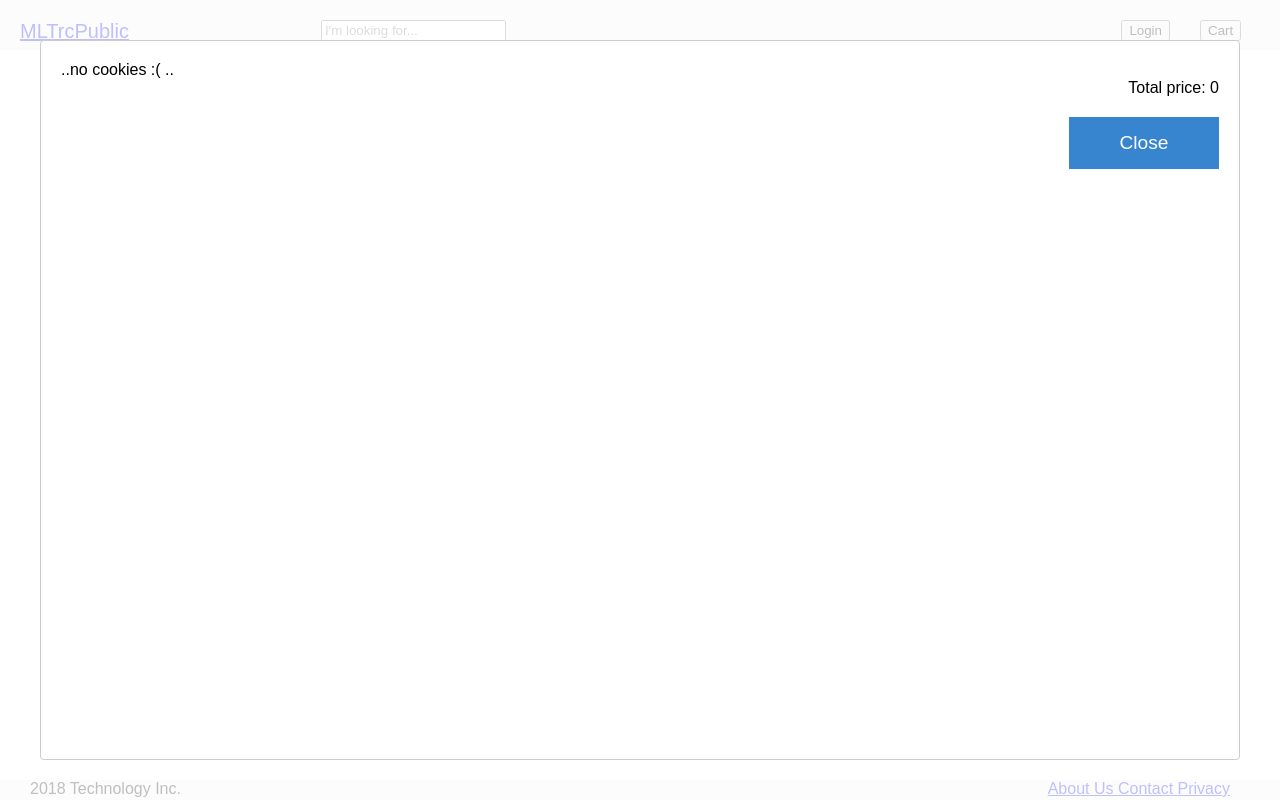
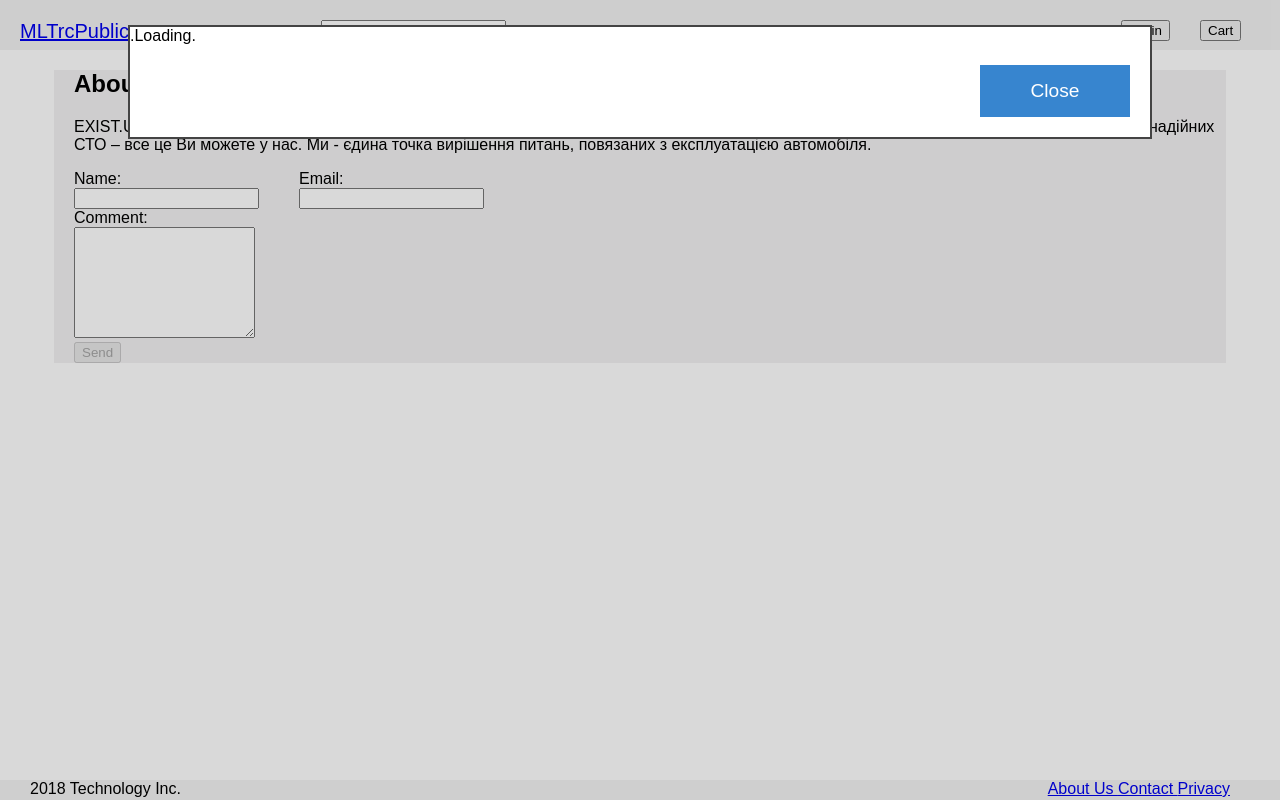
Before and after one commit to terryperun/internet_shop_react_redux, a React (Create React App) app: page /about in a window 1280 px wide. Both pictures are taken after a click on the button "Cart". Shown: the top 800 px of the page. Built offline with nearby package versions, Linux system fonts and the light colour scheme; no server answers.

Commit message:
recycle modalCart

```diff
--- a/src/components/Header/Header.js
+++ b/src/components/Header/Header.js
@@ -19,39 +19,39 @@ class Header extends Component {
   constructor(props) {
     super(props);
 
-    this.state = {
-      showModal: false,
-      products: [],
-      // findInPage: '',
-    };
+    // this.state = {
+    //   showModal: false,
+    //   products: [],
+    //   // findInPage: '',
+    // };
 
     this.pushToCard = this.pushToCard.bind(this);
-    this.navigateToItem = this.navigateToItem.bind(this);
-    this.onRemoveFromCart = this.onRemoveFromCart.bind(this);
-    this.fetchProductsById = this.fetchProductsById.bind(this);
-    this.handleCloseModal = this.handleCloseModal.bind(this);
+    // this.navigateToItem = this.navigateToItem.bind(this);
+    // this.onRemoveFromCart = this.onRemoveFromCart.bind(this);
+    // this.fetchProductsById = this.fetchProductsById.bind(this);
+    // this.handleCloseModal = this.handleCloseModal.bind(this);
     this.interactLogBtn = this.interactLogBtn.bind(this);
-    this.closeModalCart = this.closeModalCart.bind(this);
+    // this.closeModalCart = this.closeModalCart.bind(this);
     // this.findInPage = this.findInPage.bind(this);
   }
 
-  componentWillMount() {
-    Modal.setAppElement('body');
-  }
+  // componentWillMount() {
+  //   Modal.setAppElement('body');
+  // }
 
-  onRemoveFromCart(item) {
-    this.props.removeFromCart(item);
-    this.setState({
-      products: this.state.products.filter(i => i !== item),
-    });
-  }
+  // onRemoveFromCart(item) {
+  //   this.props.removeFromCart(item);
+  //   this.setState({
+  //     products: this.state.products.filter(i => i !== item),
+  //   });
+  // }
 
-  closeModalCart() {
-    this.setState({
-      showModal: false,
-    });
-    window.history.pushState('', '', '/');
-  }
+  // closeModalCart() {
+  //   this.setState({
+  //     showModal: false,
+  //   });
+  //   window.history.pushState('', '', '/');
+  // }
 
   interactLogBtn() {
     console.log('do', this.props.userInfo);
@@ -63,43 +63,50 @@ class Header extends Component {
     }
   }
 
-  async fetchProductsById() {
-    const getProductsByIds = (ids) => {
-      const queryString = ids.map(id => `ids[]=${id}`).join('&&');
+  // async fetchProductsById() {
+  //   const getProductsByIds = (ids) => {
+  //     const queryString = ids.map(id => `ids[]=${id}`).join('&&');
 
-      return fetch(`/api/v2/products?${queryString}`).then(raw =>
-        raw.json());
-    };
-    if (this.props.cartIds.length > 0) {
-      const products = await getProductsByIds(this.props.cartIds);
-      this.setState({ products });
-    }
-  }
+  //     return fetch(`/api/v2/products?${queryString}`).then(raw =>
+  //       raw.json());
+  //   };
+  //   if (this.props.cartIds.length > 0) {
+  //     const products = await getProductsByIds(this.props.cartIds);
+  //     this.setState({ products });
+  //   }
+  // }
 
   pushToCard() {
     // this.setState({
     //   currentLocation: window.location.href,
     // });
-    const page = '';
-    window.history.pushState(page, 'Cart', '/cart');
-    this.setState({
-      showModal: true,
+    // const page = '';
+    // window.history.pushState(page, 'Cart', '/cart');
+    this.props.history.push({
+      pathname: '/cart',
+      state: {
+        modal: true,
+        // product,
+      },
     });
+    // this.setState({
+    //   showModal: true,
+    // });
 
-    this.fetchProductsById();
+    // this.fetchProductsById();
     // this.props.openModalCart(true);
   }
 
-  navigateToItem(id) {
-    this.props.history.push(`/product/${id}`);
-  }
+  // navigateToItem(id) {
+  //   this.props.history.push(`/product/${id}`);
+  // }
 
-  handleCloseModal() {
-    this.setState({
-      showModal: false,
-    });
-    // this.props.openModalCart(false);
-  }
+  // handleCloseModal() {
+  //   this.setState({
+  //     showModal: false,
+  //   });
+  //   // this.props.openModalCart(false);
+  // }
 
   loginBtn() {
     if (this.props.userInfo) {
@@ -119,25 +126,24 @@ class Header extends Component {
     );
   }
 
-  renderProduct() {
-    if (this.state.products.length === 0) {
-      return <div>..no cookies :( ..</div>;
-    }
-    return (
-      <div>
-        <CartItemList
-          products={this.state.products}
-          navigateToItem={this.navigateToItem}
-          onRemoveFromCart={this.onRemoveFromCart}
-          // closeModalCart={this.closeModalCart}
-        />
-      </div>
-    );
-  }
+  // renderProduct() {
+  //   if (this.state.products.length === 0) {
+  //     return <div>..no cookies :( ..</div>;
+  //   }
+  //   return (
+  //     <div>
+  //       <CartItemList
+  //         products={this.state.products}
+  //         navigateToItem={this.navigateToItem}
+  //         onRemoveFromCart={this.onRemoveFromCart}
+  //       />
+  //     </div>
+  //   );
+  // }
 
   render() {
     const { openModal, location } = this.props;
-    const content = this.renderProduct();
+    // const content = this.renderProduct();
     const loginBtn = this.loginBtn();
     const fullName = this.fullName();
     return (
@@ -147,9 +153,7 @@ class Header extends Component {
         </div>
         <div className={s.searchContainer}>
           <form>
-            <input
-              placeholder="I'm looking for..."
-            />
+            <input placeholder="I'm looking for..." />
           </form>
         </div>
         <div className={s.cart}>
@@ -187,7 +191,7 @@ class Header extends Component {
         </div>
         <div className={s.fullName}>{fullName}</div>
 
-        <Modal
+        {/* <Modal
           isOpen={this.state.showModal}
           // isOpen={this.props.openModalCartBull}
           contentLabel="Minimal Modal Example"
@@ -206,15 +210,9 @@ class Header extends Component {
               >
                 Close
               </button>
-              {/* <button
-                className={s.closeModalCartBtn}
-                onClick={() => this.props.openModalCart(false)}
-              >
-                Close
-              </button> */}
             </div>
           </div>
-        </Modal>
+        </Modal> */}
       </header>
     );
   }
@@ -225,13 +223,11 @@ const mapStateToProps = state => ({
   totalPrice: state.cart.totalPrice,
   userInfo: state.auth.viewer,
   amountProductsCard: state.cart.items.length,
-  // openModalCartBull: state.cart.openModalCart,
 });
 
 const mapDispatchToProps = {
   removeFromCart: cartActions.removeFromCart,
   removeConnectedUser: authOperations.removeConnectedUser,
-  // openModalCart: cartActions.openModalCart,
 };
 
 export default withRouter(connect(
--- a/src/routes/Cart/CartView.js
+++ b/src/components/ModalCart/ModalCart.js
@@ -1,13 +1,12 @@
 import React, { Component } from 'react';
 import { connect } from 'react-redux';
 import { withRouter } from 'react-router-dom';
+// import Cart from '../../routes/Cart/CartView';
+import s from './ModalCart.module.css';
 import CartItemList from '../../components/ItemContainers/CartItemList/CartItemList';
-import Header from '../../components/Header/Header';
-import Footer from '../../components/Footer/Footer';
 import * as cartActions from '../../modules/cart/cartActions';
-import s from './CartView.module.css';
 
-class Cart extends Component {
+class ModalCart extends Component {
   constructor(props) {
     super(props);
 
@@ -16,13 +15,14 @@ class Cart extends Component {
     };
     this.onRemoveFromCart = this.onRemoveFromCart.bind(this);
     this.navigateToItem = this.navigateToItem.bind(this);
+    this.back = this.back.bind(this);
   }
 
   async componentDidMount() {
     const getProductsByIds = (ids) => {
       const queryString = ids.map(id => `ids[]=${id}`).join('&&');
 
-      return fetch(`/api/v1/products?${queryString}`).then(raw =>
+      return fetch(`/api/v2/products?${queryString}`).then(raw =>
         raw.json());
     };
     if (this.props.cartIds.length > 0) {
@@ -32,19 +32,27 @@ class Cart extends Component {
   }
 
   onRemoveFromCart(item) {
+    console.log('remove from cart', item);
     this.props.removeFromCart(item);
     this.setState({
       products: this.state.products.filter(i => i !== item),
     });
   }
 
+  back(e) {
+    const { history } = this.props;
+    e.stopPropagation();
+    history.goBack();
+  }
+
   navigateToItem(id) {
+    console.log('toItem', id);
     this.props.history.push(`/product/${id}`);
   }
 
   renderProduct() {
     if (this.state.products.length === 0) {
-      return <div>..no cookies :( ..</div>;
+      return <div>.Loading.</div>;
     }
     return (
       <div>
@@ -61,12 +69,22 @@ class Cart extends Component {
   }
 
   render() {
+    const { history } = this.props;
     const content = this.renderProduct();
     return (
-      <div>
-        <Header />
-        {content}
-        <Footer />
+      <div onClick={e => this.back(e)} className={s.backCart}>
+        <div className={s.modalCart}>
+          {content}
+          <div className={s.closeModalCart}>
+            <button
+              type="button"
+              className={s.closeModalCartBtn}
+              onClick={e => this.back(e)}
+            >
+              Close
+            </button>
+          </div>
+        </div>
       </div>
     );
   }
@@ -84,4 +102,4 @@ const mapDispatchToProps = {
 export default withRouter(connect(
   mapStateToProps,
   mapDispatchToProps,
-)(Cart));
+)(ModalCart));
--- /dev/null
+++ b/src/components/ModalCart/ModalCart.module.css
@@ -0,0 +1,46 @@
+
+.totalPrice {
+  float: right;
+  margin: 10px;
+  margin-right: 5%;
+}
+
+
+.closeModalCart {
+  float: right;
+  width: 190px;
+  clear: both;
+}
+
+.closeModalCartBtn {
+  float: right;
+  width: 150px;
+  clear: both;
+  margin: 20px;
+  background: rgb(55, 133, 207);
+  color: white;
+  border: 0;
+  padding: 15px;
+  display: block;
+  font-size: 1.2rem;
+}
+
+.backCart {
+  min-width: 900px;
+  position: absolute;
+  top: 0;
+  left: 0;
+  bottom: 0;
+  right: 0;
+  background: rgba(0, 0, 0, 0.15);
+}
+
+.modalCart {
+  position: absolute;
+  background: #fff;
+  top: 25px;
+  left: 10%;
+  right: 10%;
+  padding: 15;
+  border: 2px solid #444;
+}
--- a/src/routes/Store/StoreView.js
+++ b/src/routes/Store/StoreView.js
@@ -23,7 +23,7 @@ class Store extends Component {
   async componentDidMount() {
     await this.props.fetchProducts();
     // if (!this.props.products) {
-    //   this.props.fetchProducts();
+    //   await this.props.fetchProducts();
     // }
   }
 
@@ -32,9 +32,13 @@ class Store extends Component {
   }
 
   addToCart(product) {
-    // debugger;
     this.props.addToCart(product);
-    // this.props.openModalCart(true);
+    this.props.history.push({
+      pathname: '/cart',
+      state: {
+        modal: true,
+      },
+    });
   }
 
   renderProducts() {
@@ -75,13 +79,11 @@ const mapStateToProps = state => ({
     ? state.products.error.message
     : null,
   cartIds: state.cart.items,
-  // carts: state.cart,
 });
 
 const mapDispatchToProps = {
   fetchProducts: productsOperations.fetchProducts,
   addToCart: cartActions.addToCart,
-  // openModalCart: cartActions.openModalCart,
 };
 
 export default withRouter(connect(
--- a/src/routes/router.js
+++ b/src/routes/router.js
@@ -1,5 +1,5 @@
-import React from 'react';
-import { Route, Switch } from 'react-router-dom';
+import React, { Component } from 'react';
+import { Route, Switch, withRouter } from 'react-router-dom';
 
 import '../App.css';
 import About from './About/AboutView';
@@ -17,15 +17,40 @@ import Register from './Register/RegisterView';
 import Login from './Login/LoginView';
 import Remember from './Remember/RememberView';
 import PrivatRoute from './PrivatRoute/PrivatRaute';
+import ModalCart from '../components/ModalCart/ModalCart';
 
-const Router = () => (
-  <Switch>
+class Router extends Component {
+  componentWillUpdate(nextProps) {
+    const { location } = this.props;
+    if (
+      nextProps.history.action !== 'POP' &&
+      (!location.state || !location.state.modal)
+    ) {
+      this.previousLocation = this.props.location;
+    }
+  }
+
+  render() {
+    // debugger;
+    const { location } = this.props;
+    const isModal = !!(
+      location.state &&
+      location.state.modal &&
+      this.previousLocation !== location
+    );
+    return (
+      <div>
+        <Switch location={isModal ? this.previousLocation : location}>
           <PrivatRoute
             path="/admin"
             exact
             component={props => <Admin {...props} />}
           />
-    <Route exact path="/" component={props => <Store {...props} />} />
+          <Route
+            exact
+            path="/"
+            component={props => <Store {...props} />}
+          />
           <Route
             exact
             path="/cart"
@@ -39,7 +64,11 @@ const Router = () => (
             path="/termsandconditions"
             component={TermsAndConditions}
           />
-    <Route exact path="/privacypolicy" component={PrivacyPolicy} />
+          <Route
+            exact
+            path="/privacypolicy"
+            component={PrivacyPolicy}
+          />
           {/* <Route path="*" component={Error} /> */}
           <Route
             exact
@@ -67,6 +96,12 @@ const Router = () => (
             component={props => <Remember {...props} />}
           />
         </Switch>
+        {isModal ? (
+          <Route exact path="/cart" component={ModalCart} />
+        ) : null}
+      </div>
     );
+  }
+}
 
-export default Router;
+export default withRouter(Router);
```
Lines whose indentation alone changed are shown as unchanged.
